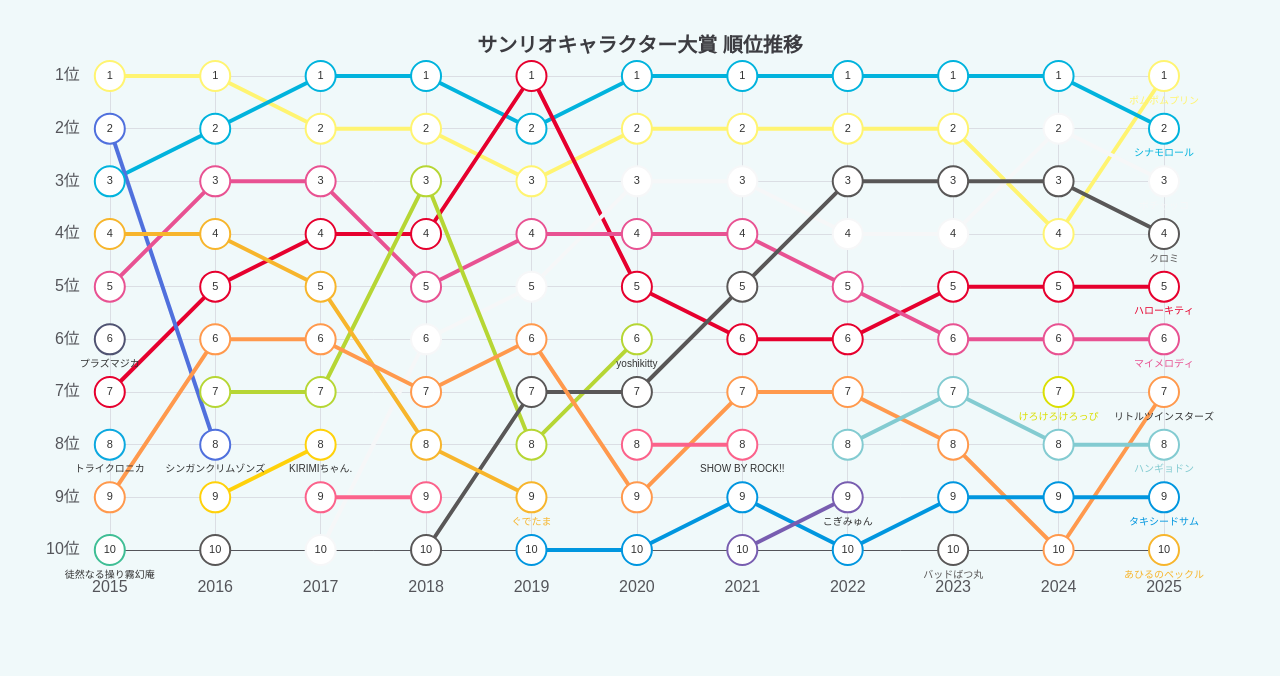
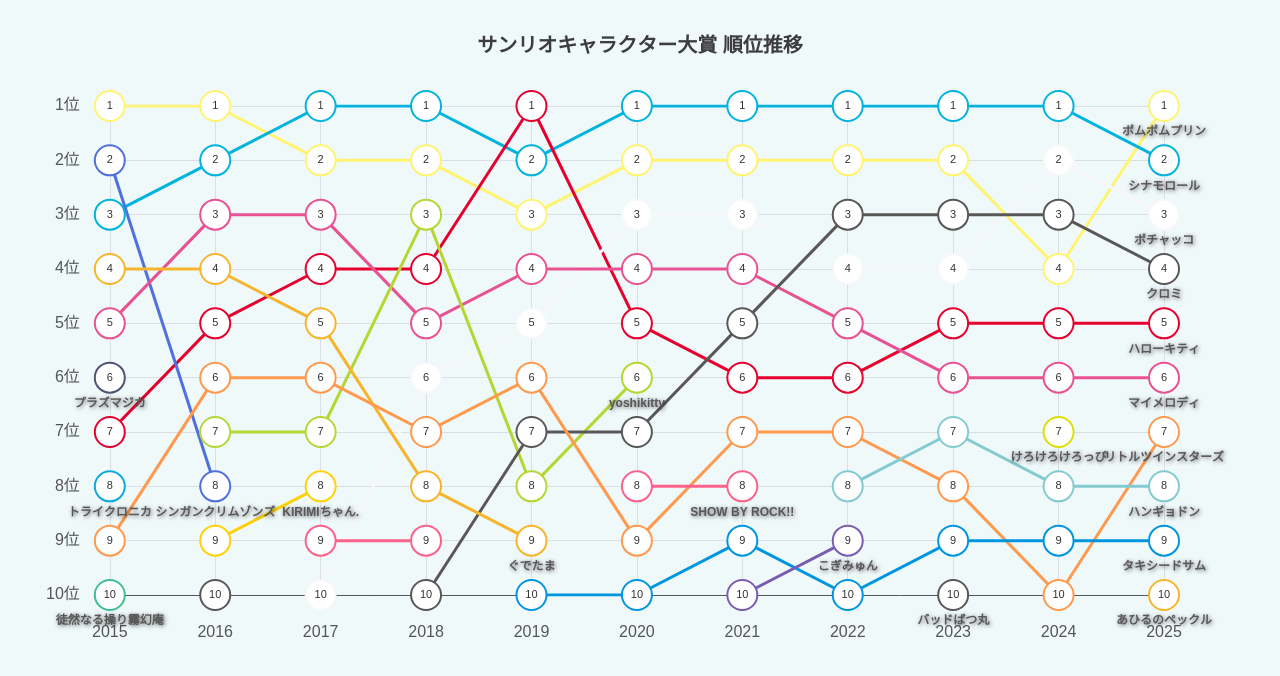
Before and after one commit to thr3a/sanrio-ranking-visualize, a React app: page / in a window 1280 px wide. Shown: the top 676 px of the page. Built offline with nearby package versions, Linux system fonts and the light colour scheme; the HTML template or start-up script is replaced by a standard one; what @mantine/vanilla-extract would draw is missing.

Commit message:
update: 見やすく

```diff
--- a/src/BumpChart.tsx
+++ b/src/BumpChart.tsx
@@ -67,7 +67,7 @@
         fontSize: 11
       },
       lineStyle: {
-        width: 4
+        width: 3
       },
       connectNulls: false,
       data
@@ -94,7 +94,7 @@
     left: 30,
     right: 100,
     bottom: 60,
-    top: 60,
+    top: 90,
     containLabel: true
   },
   xAxis: {
@@ -128,7 +128,7 @@
   const graphicElements: object[] = [];
 
   rankingMap.forEach((data, name) => {
-    const color = CHARACTER_COLORS[name];
+    const _color = CHARACTER_COLORS[name];
     const lastNonNullIndex = data.reduce<number>((li, v, i) => (v !== null ? i : li), -1);
     const lastRank = data[lastNonNullIndex];
 
@@ -146,8 +146,12 @@
         y: pixel[1] + 20,
         textAlign: 'center',
         textVerticalAlign: 'top',
-        fill: color ?? '#333',
-        font: '10px sans-serif'
+        fill: '#595757',
+        font: 'bold 12px sans-serif',
+        textShadowColor: 'rgba(0,0,0,0.6)',
+        textShadowBlur: 4,
+        textShadowOffsetX: 1,
+        textShadowOffsetY: 1
       }
     });
   });
@@ -163,7 +167,8 @@
 };
 
 const BumpChart = () => {
-  return <ReactECharts option={option} style={{ height: '640px', width: '100%' }} onChartReady={handleChartReady} />;
+  // 685px=全部で10位なので9間隔,9*5=45px
+  return <ReactECharts option={option} style={{ height: '685px', width: '100%' }} onChartReady={handleChartReady} />;
 };
 
 export default BumpChart;
```
